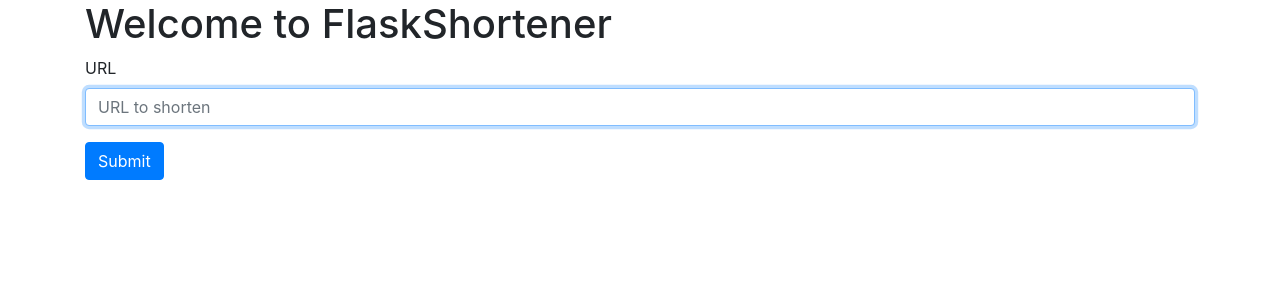
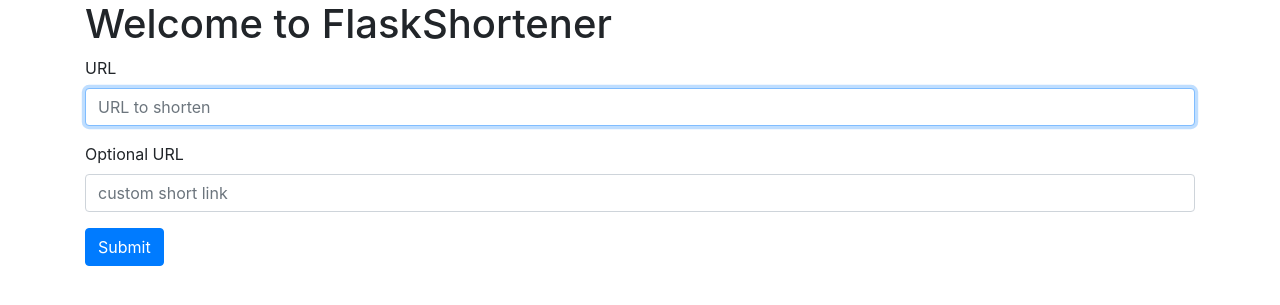
Before and after one commit to kobishamir/URL-Shortner, a Flask app: page / in a window 1280 px wide. Shown: the part 56-361 px from the top of the page. Run offline with Flask 2, Linux system fonts and the light colour scheme; some libraries are stand-ins or nearby versions.

Commit message:
Added custome URL sections for user custome url

```diff
--- a/app.py
+++ b/app.py
@@ -20,19 +20,26 @@ def index():
 
     if request.method == 'POST':
         url = request.form['url']
+        optional_url = request.form['optional-url']
 
         if not url:
             flash('The URL is required!')
             return redirect(url_for('index'))
 
-        url_data = conn.execute('INSERT INTO urls (original_url) VALUES (?)',
-                                (url,))
+        if optional_url:
+            url_data = conn.execute('INSERT INTO urls (original_url, custom_short_link) VALUES (?)',
+                                (url,optional_url,)) # need to eddit the query
+
+        else:
+            url_data = conn.execute('INSERT INTO urls (original_url) VALUES (?)',
+                                    (url,))
         conn.commit()
         conn.close()
 
         url_id = url_data.lastrowid
         hashid = hashids.encode(url_id)
         short_url = request.host_url + hashid
+        # short_url = "Sdsdsdsdvlkmlknskn/" + hashid
 
         return render_template('index.html', short_url=short_url)
 
--- a/schema.sql
+++ b/schema.sql
@@ -4,5 +4,6 @@ CREATE TABLE urls (
     id INTEGER PRIMARY KEY AUTOINCREMENT,
     created TIMESTAMP NOT NULL DEFAULT CURRENT_TIMESTAMP,
     original_url TEXT NOT NULL,
+     custom_short_link TEXT NULL UNIQUE,
     clicks INTEGER NOT NULL DEFAULT 0
 );
--- a/templates/index.html
+++ b/templates/index.html
@@ -11,6 +11,13 @@
     </div>
 
     <div class="form-group">
+        <label for="optional-url">Optional URL</label>
+        <input type="text" name="optional-url"
+               placeholder="custom short link" class="form-control"
+               value="{{ request.form['optional-url'] }}" autofocus></input>
+    </div>
+
+    <div class="form-group">
         <button type="submit" class="btn btn-primary">Submit</button>
     </div>
     </form>
```
Also changed, not shown: database.db.
